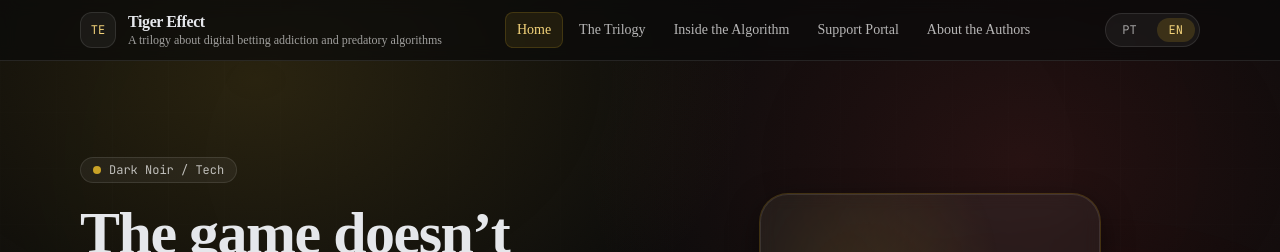
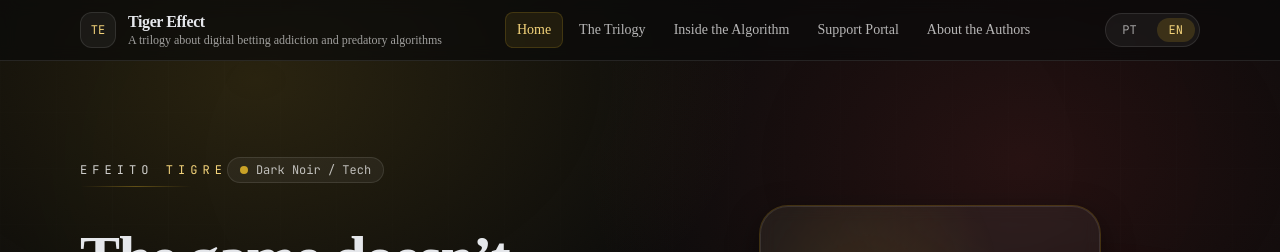
Before and after one commit to jeffersonpatrikgerminari/tiger-effect-completo, a Next.js app: page / in a window 1280 px wide. Shown: the top 252 px of the page. Built offline with nearby package versions, Linux system fonts and the light colour scheme.

Commit message:
Add files via upload

```diff
--- /dev/null
+++ b/components/BrandWordmark.tsx
@@ -0,0 +1,21 @@
+"use client";
+
+import React from "react";
+import { cn } from "@/lib/utils";
+
+/**
+ * Minimal wordmark to reinforce brand identity without competing with the hero headline.
+ * The name stays the same in PT/EN, so it doesn't go through i18n.
+ */
+export default function BrandWordmark({ className }: { className?: string }) {
+  return (
+    <div className={cn("inline-flex items-center", className)} aria-label="Efeito Tigre">
+      <div className="relative">
+        <div className="font-mono text-[11px] md:text-xs tracking-[0.42em] uppercase text-white/80">
+          EFEITO <span className="text-gold-soft">TIGRE</span>
+        </div>
+        <div className="mt-2 h-px w-28 bg-gradient-to-r from-gold/0 via-gold/40 to-gold/0" />
+      </div>
+    </div>
+  );
+}
--- a/components/HeroBestseller.tsx
+++ b/components/HeroBestseller.tsx
@@ -6,6 +6,7 @@ import { motion } from "framer-motion";
 import { ChevronRight } from "lucide-react";
 import { useI18n } from "@/components/LangProvider";
 import { cn } from "@/lib/utils";
+import BrandWordmark from "@/components/BrandWordmark";
 
 type Book = {
   vol: string;
@@ -36,6 +37,9 @@ export default function HeroBestseller({ books }: { books: Book[] }) {
             transition={{ duration: 0.55 }}
             className="max-w-xl"
           >
+            {/* Wordmark (brand signature) */}
+            <BrandWordmark className="mb-5" />
+
             <div className="inline-flex items-center gap-2 rounded-full border border-white/10 bg-white/5 px-3 py-1 text-xs font-mono text-white/70">
               <span className="h-2 w-2 rounded-full bg-gold" />
               {t("home.heroTag")}
```
